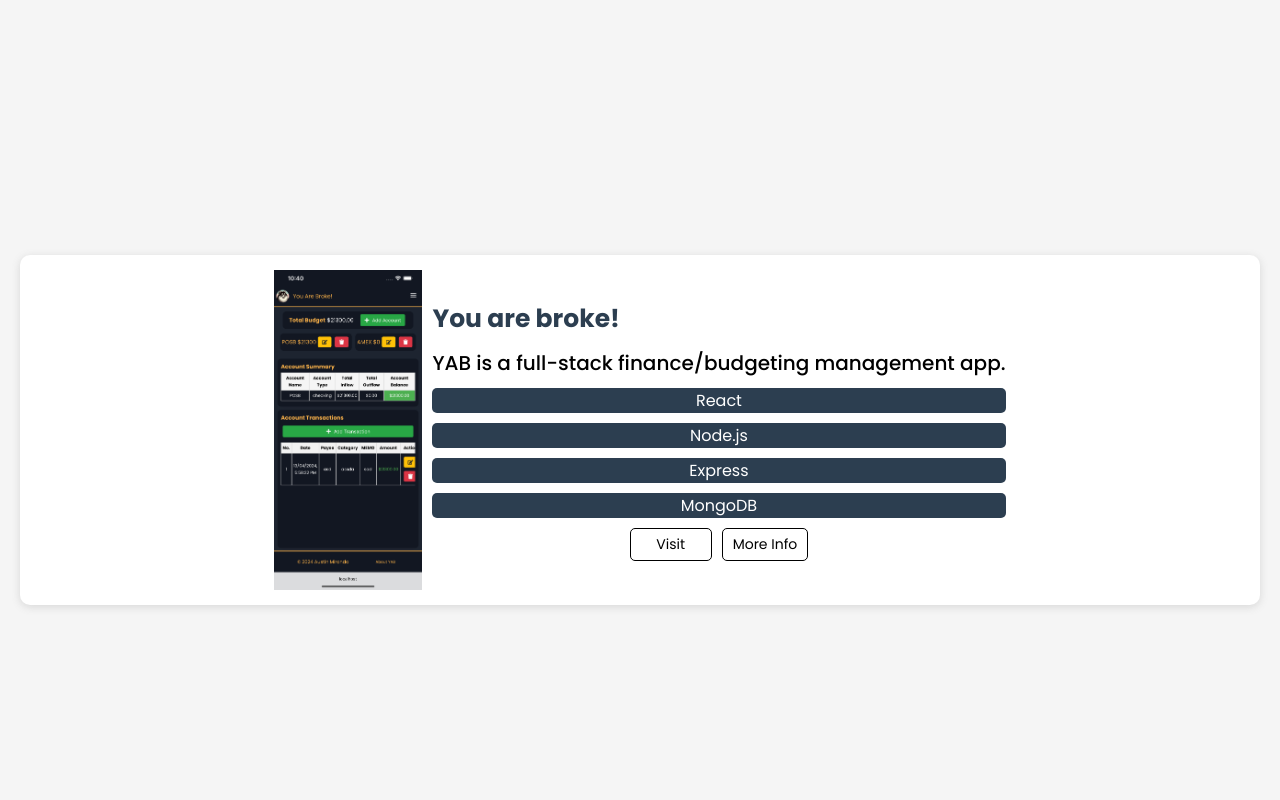
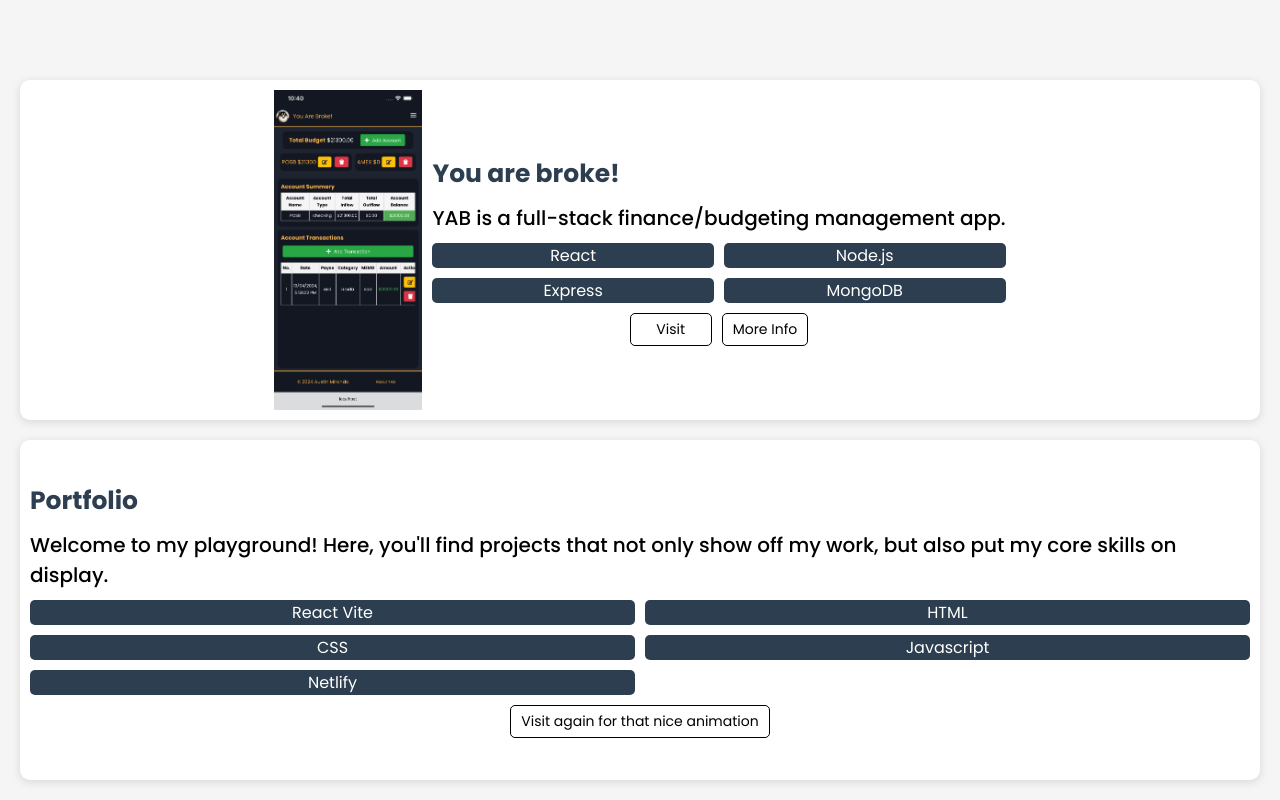
Before and after one commit to TarokoDev/ANSM-Portfolio, a React (Vite) app in the folder frontend/: page / in a window 1280 px wide. Shown: the part 1600-2400 px from the top of the page. Built offline with nearby package versions, Linux system fonts and the light colour scheme.

Commit message:
Added portfolio on projects

```diff
--- a/frontend/src/components/pages/projects/Projects.jsx
+++ b/frontend/src/components/pages/projects/Projects.jsx
@@ -44,31 +44,40 @@ export default function Projects() {
                         </div>
                     </div>
 
-                    {/* <div className={styles.project}>
-                        <div className={styles.image}>
+                    <div className={styles.project}>
+                        {/* <div className={styles.image}>
                             <img
-                                src="/yab.png"
-                                alt="YAB"
+                                src="/icon.png"
+                                alt="AM Portfolio"
                                 className={styles.image}
+                                style={{ height: "100px" }}
                             />
-                        </div>
+                        </div> */}
                         <div className={styles.description}>
-                            <div className={styles.title}>Kimchinc</div>
+                            <div className={styles.title}>Portfolio</div>
                             <div className={styles.summary}>
-                                Kimchinc is a delivery management app.
+                                Welcome to my playground! Here, you'll find
+                                projects that not only show off my work, but
+                                also put my core skills on display.
                             </div>
                             <div className={styles.stack}>
-                                <div>React</div>
-                                <div>Node.js</div>
-                                <div>Express</div>
-                                <div>MongoDB</div>
+                                <div>React Vite</div>
+                                <div>HTML</div>
+                                <div>CSS</div>
+                                <div>Javascript</div>
+                                <div>Netlify</div>
                             </div>
                             <div className={styles.buttons}>
-                                <button>Visit</button>
-                                <button>More Info</button>
+                                <a
+                                    href="https://austinmiranda.netlify.app"
+                                    className={styles.button}
+                                    target="_blank"
+                                >
+                                    Visit again for that nice animation
+                                </a>
                             </div>
                         </div>
-                    </div> */}
+                    </div>
                 </div>
             </div>
         </>
--- a/frontend/src/components/pages/projects/Projects.module.css
+++ b/frontend/src/components/pages/projects/Projects.module.css
@@ -71,8 +71,8 @@ img {
 }
 
 .stack {
-    display: flex;
-    flex-direction: column;
+    display: grid;
+    grid-template-columns: repeat(2, 1fr);
     gap: 10px;
 }
 
```
